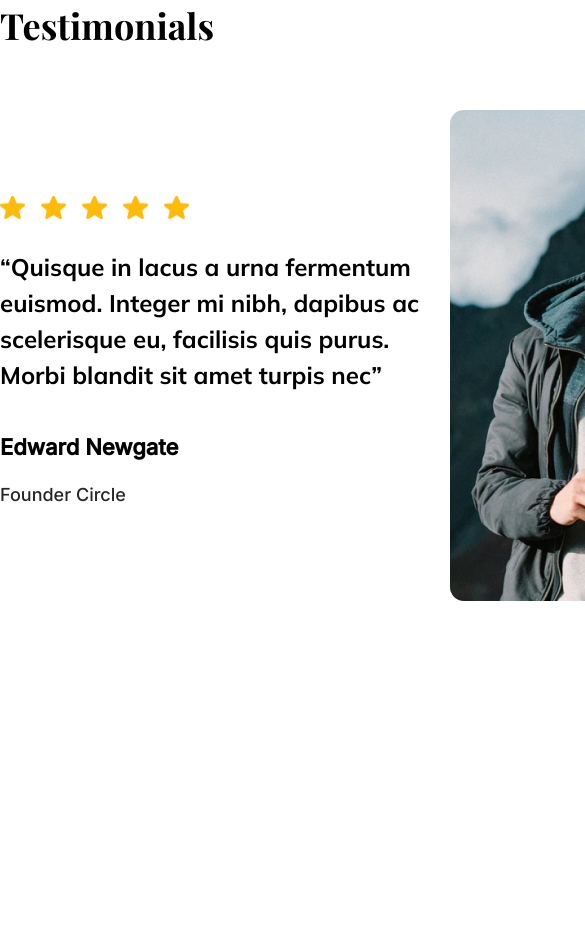
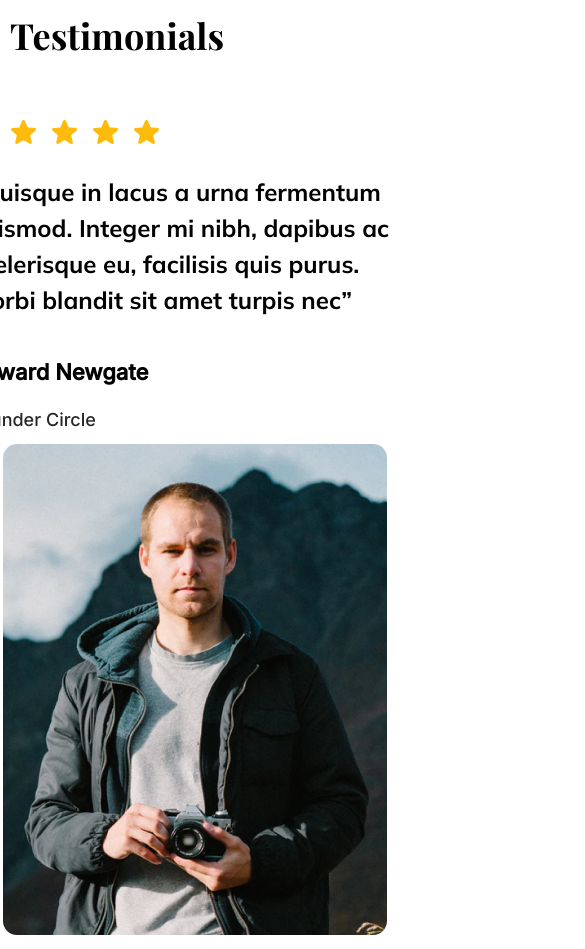
Before and after one commit to Furqaaan/ExploreTravel, a React (Vite) app: page / in a window 390 px wide. Shown: the top 949 px of the page, 585 px wide, since content can reach past the window. Before the commit the page ends 844 px from the top, so only its background shows below. Built offline with nearby package versions, Linux system fonts and the light colour scheme.

Commit message:
Added media queries to make site more responsive on mobile devices

```diff
--- a/src/Components/Testimonials/Testimonials.css
+++ b/src/Components/Testimonials/Testimonials.css
@@ -54,4 +54,13 @@
   width: 384px;
   height: 491px;
   border-radius: 14px;
+}
+
+@media screen and (max-width: 700px) {
+  .testimonials-container {
+    padding: 10px;
+  }
+  .testimonials-container .testimonials-wrapper {
+    flex-direction: column;
+  }
 }/*# sourceMappingURL=Testimonials.css.map */
--- a/src/Components/Testimonials/Testimonials.scss
+++ b/src/Components/Testimonials/Testimonials.scss
@@ -67,3 +67,15 @@
 
 	}
 }
+
+@media screen and (max-width: 700px) {
+
+	.testimonials-container {
+		padding: 10px;
+
+		.testimonials-wrapper {
+				flex-direction: column;
+		}
+	}
+
+}
```
Also changed, not shown: 1 other file (tests, documents, lock files or other folders).
